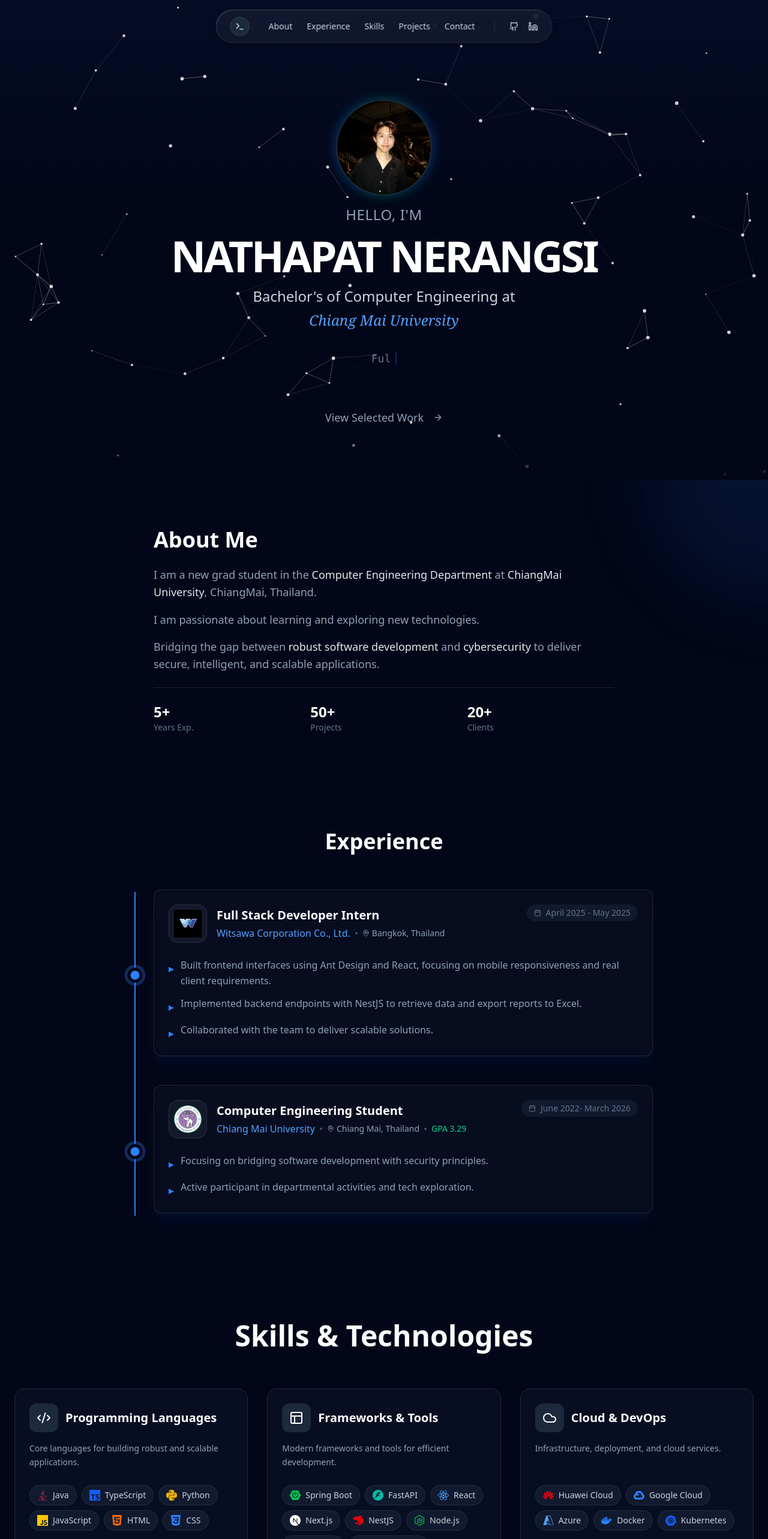
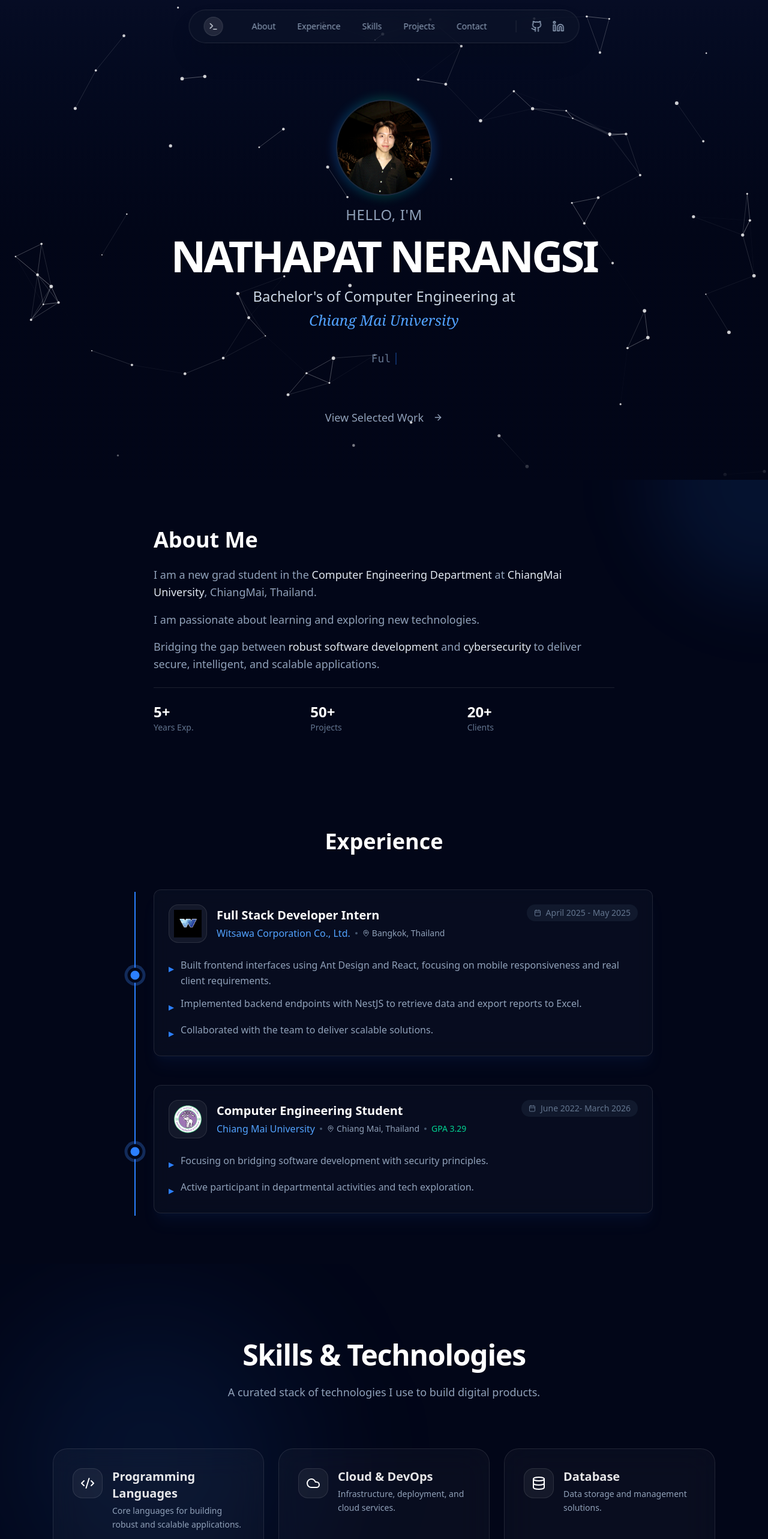
Before and after one commit to nathapatt/nathapat, a React (Vite) app: page / in a window 1280 px wide. Shown: the top 2566 px of the page at 60% size. Built offline with nearby package versions, Linux system fonts and the light colour scheme.

Commit message:
refactor: Simplify Navbar styling and navigation links, and reduce listed skills in Skills component.

```diff
--- a/src/components/Navbar.tsx
+++ b/src/components/Navbar.tsx
@@ -1,101 +1,61 @@
-
 import { Github, Linkedin, Terminal } from "lucide-react"
 
 export function Navbar() {
     return (
         <nav className="fixed top-4 left-1/2 -translate-x-1/2 z-50">
-            <div className="relative rounded-full overflow-hidden transition-all duration-400 group max-w-2xl w-[90vw] md:w-auto"
-                style={{
-                    boxShadow: '0 6px 6px rgba(0, 0, 0, 0.2), 0 0 20px rgba(0, 0, 0, 0.1)',
-                }}>
-
-                {/* Glass Layers */}
-                <div className="absolute inset-0 z-0 backdrop-blur-[2px]" style={{ filter: 'url(#lg-dist)', isolation: 'isolate' }}></div>
-                <div className="absolute inset-0 z-1 bg-white/5"></div>
-                <div className="absolute inset-0 z-2 rounded-full pointer-events-none"
-                    style={{
-                        boxShadow: 'inset 1px 1px 0 rgba(255, 255, 255, 0.4), inset 0 0 5px rgba(255, 255, 255, 0.2)'
-                    }}>
-                </div>
-
-                {/* Content */}
-                <div className="relative z-10 flex items-center justify-between gap-8 px-6 py-3 bg-slate-900/30 backdrop-blur-xl">
-                    {/* Logo */}
+            <div className="
+                relative rounded-full max-w-2xl w-[90vw] md:w-auto h-14
+                flex items-center justify-between gap-8 px-6 py-3
+                bg-slate-900/50 backdrop-blur-xl border border-white/10
+                shadow-2xl shadow-black/20
+            ">
                 <a href="#" className="flex items-center gap-2 group" onClick={(e) => { e.preventDefault(); window.scrollTo({ top: 0, behavior: 'smooth' }); }}>
-                        <div className="w-8 h-8 rounded-full bg-slate-800 flex items-center justify-center border border-white/10 group-hover:border-blue-500/50 transition-colors">
+                    <div className="w-8 h-8 rounded-full bg-white/10 flex items-center justify-center border border-white/10 group-hover:bg-white/20 transition-colors">
                         <Terminal className="w-4 h-4 text-slate-200 group-hover:text-blue-400 transition-colors" />
                     </div>
                 </a>
 
-                    {/* Desktop Nav */}
-                    <div className="hidden md:flex items-center gap-6">
+                <div className="hidden md:flex items-center gap-1">
+                    {["About", "Experience", "Skills", "Projects", "Contact"].map((item) => (
                         <a
-                            href="#about"
-                            onClick={(e) => { e.preventDefault(); document.querySelector("#about")?.scrollIntoView({ behavior: "smooth" }); }}
-                            className="text-sm font-medium text-slate-300 hover:text-white transition-colors"
+                            key={item}
+                            href={`#${item.toLowerCase()}`}
+                            onClick={(e) => {
+                                e.preventDefault()
+                                document.querySelector(`#${item.toLowerCase()}`)?.scrollIntoView({ behavior: "smooth" })
+                            }}
+                            className="
+                                px-4 py-2 text-sm font-medium text-slate-400
+                                hover:text-white hover:bg-white/5
+                                rounded-full transition-all duration-300
+                            "
                         >
-                            About
+                            {item}
+                        </a>
+                    ))}
+                </div>
+
+                <div className="flex items-center gap-4 pl-6 border-l border-white/10">
+                    <a
+                        href="https://github.com/nathapatt"
+                        target="_blank"
+                        rel="noreferrer"
+                        className="text-slate-400 hover:text-white transition-colors"
+                        aria-label="GitHub"
+                    >
+                        <Github className="w-5 h-5" />
                     </a>
                     <a
-                            href="#experience"
-                            onClick={(e) => { e.preventDefault(); document.querySelector("#experience")?.scrollIntoView({ behavior: "smooth" }); }}
-                            className="text-sm font-medium text-slate-300 hover:text-white transition-colors"
+                        href="https://www.linkedin.com/in/nathapat/"
+                        target="_blank"
+                        rel="noreferrer"
+                        className="text-slate-400 hover:text-white transition-colors"
+                        aria-label="LinkedIn"
                     >
-                            Experience
-                        </a>
-                        <a
-                            href="#skills"
-                            onClick={(e) => { e.preventDefault(); document.querySelector("#skills")?.scrollIntoView({ behavior: "smooth" }); }}
-                            className="text-sm font-medium text-slate-300 hover:text-white transition-colors"
-                        >
-                            Skills
-                        </a>
-                        <a
-                            href="#projects"
-                            onClick={(e) => { e.preventDefault(); document.querySelector("#projects")?.scrollIntoView({ behavior: "smooth" }); }}
-                            className="text-sm font-medium text-slate-300 hover:text-white transition-colors"
-                        >
-                            Projects
-                        </a>
-                        <a
-                            href="#contact"
-                            onClick={(e) => { e.preventDefault(); document.querySelector("#contact")?.scrollIntoView({ behavior: "smooth" }); }}
-                            className="text-sm font-medium text-slate-300 hover:text-white transition-colors"
-                        >
-                            Contact
-                        </a>
-                    </div>
-
-                    {/* Socials (Minimal) */}
-                    <div className="flex items-center gap-4 border-l border-white/10 pl-6">
-                        <a href="https://github.com/nathapatt" target="_blank" rel="noreferrer">
-                            <Github className="w-4 h-4 text-slate-300 hover:text-white transition-colors cursor-pointer" />
-                        </a>
-                        <a href="https://www.linkedin.com/in/nathapat/" target="_blank" rel="noreferrer">
-                            <Linkedin className="w-4 h-4 text-slate-300 hover:text-white transition-colors cursor-pointer" />
+                        <Linkedin className="w-5 h-5" />
                     </a>
                 </div>
             </div>
-            </div>
-
-            {/* SVG Filter Definition */}
-            <svg style={{ display: 'none' }}>
-                <filter id="lg-dist" x="-20%" y="-20%" width="140%" height="140%">
-                    <feTurbulence type="fractalNoise" baseFrequency="0.008 0.008" numOctaves="2" seed="92" result="noise" />
-                    <feGaussianBlur in="noise" stdDeviation="2.5" result="blurred" />
-
-                    {/* Chromatic Aberration: Displace channels separately with spread of 2 around 64 */}
-                    <feDisplacementMap in="SourceGraphic" in2="blurred" scale="62" xChannelSelector="R" yChannelSelector="G" result="DISP_R" />
-                    <feDisplacementMap in="SourceGraphic" in2="blurred" scale="64" xChannelSelector="B" yChannelSelector="R" result="DISP_G" />
-                    <feDisplacementMap in="SourceGraphic" in2="blurred" scale="66" xChannelSelector="G" yChannelSelector="B" result="DISP_B" />
-
-                    <feMerge>
-                        <feMergeNode in="DISP_R" />
-                        <feMergeNode in="DISP_G" />
-                        <feMergeNode in="DISP_B" />
-                    </feMerge>
-                </filter>
-            </svg>
         </nav>
     )
 }
--- a/src/components/Skills.tsx
+++ b/src/components/Skills.tsx
@@ -44,73 +44,79 @@ import { VscAzure } from "react-icons/vsc"
 const skillCategories = [
     {
         title: "Programming Languages",
-        icon: <Code2 className="w-6 h-6 text-white" />,
+        icon: <Code2 className="w-6 h-6" />,
         description: "Core languages for building robust and scalable applications.",
+        span: "md:col-span-2",
         skills: [
-            { name: "Java", icon: <FaJava className="text-red-500" /> },
-            { name: "TypeScript", icon: <SiTypescript className="text-blue-600" /> },
-            { name: "Python", icon: <SiPython className="text-yellow-500" /> },
-            { name: "JavaScript", icon: <SiJavascript className="text-yellow-400" /> },
-            { name: "HTML", icon: <SiHtml5 className="text-orange-500" /> },
-            { name: "CSS", icon: <SiCss3 className="text-blue-500" /> }
+            { name: "Java", icon: <FaJava className="text-white/80" /> },
+            { name: "TypeScript", icon: <SiTypescript className="text-white/80" /> },
+            { name: "Python", icon: <SiPython className="text-white/80" /> },
+            { name: "JavaScript", icon: <SiJavascript className="text-white/80" /> },
+            { name: "HTML", icon: <SiHtml5 className="text-white/80" /> },
+            { name: "CSS", icon: <SiCss3 className="text-white/80" /> }
+        ]
+    },
+    {
+        title: "Cloud & DevOps",
+        icon: <Cloud className="w-6 h-6" />,
+        description: "Infrastructure, deployment, and cloud services.",
+        span: "md:col-span-1",
+        skills: [
+            { name: "Huawei Cloud", icon: <SiHuawei className="text-white/80" /> },
+            { name: "Google Cloud", icon: <SiGooglecloud className="text-white/80" /> },
+            { name: "Azure", icon: <VscAzure className="text-white/80" /> },
+            { name: "Docker", icon: <SiDocker className="text-white/80" /> },
+            { name: "Kubernetes", icon: <SiKubernetes className="text-white/80" /> }
+        ]
+    },
+    {
+        title: "Database",
+        icon: <Database className="w-6 h-6" />,
+        description: "Data storage and management solutions.",
+        span: "md:col-span-1",
+        skills: [
+            { name: "MongoDB", icon: <SiMongodb className="text-white/80" /> },
+            { name: "PostgreSQL", icon: <SiPostgresql className="text-white/80" /> },
+            { name: "Elastic Search", icon: <SiElasticsearch className="text-white/80" /> },
+            { name: "MySQL", icon: <SiMysql className="text-white/80" /> },
+            { name: "Redis", icon: <SiRedis className="text-white/80" /> }
         ]
     },
     {
         title: "Frameworks & Tools",
-        icon: <Layout className="w-6 h-6 text-white" />,
+        icon: <Layout className="w-6 h-6" />,
         description: "Modern frameworks and tools for efficient development.",
+        span: "md:col-span-2",
         skills: [
-            { name: "Spring Boot", icon: <SiSpringboot className="text-green-500" /> },
-            { name: "FastAPI", icon: <SiFastapi className="text-teal-500" /> },
-            { name: "React", icon: <SiReact className="text-blue-400" /> },
-            { name: "Next.js", icon: <SiNextdotjs className="text-white" /> },
-            { name: "NestJS", icon: <SiNestjs className="text-red-600" /> },
-            { name: "Node.js", icon: <SiNodedotjs className="text-green-500" /> },
-            { name: "Express", icon: <SiExpress className="text-gray-400" /> },
-            { name: "Tailwind CSS", icon: <SiTailwindcss className="text-cyan-400" /> },
-            { name: "Ant Design", icon: <SiAntdesign className="text-blue-500" /> },
-            { name: "Shadcn UI", icon: <SiShadcnui className="text-white" /> }
-        ]
-    },
-    {
-        title: "Cloud & DevOps",
-        icon: <Cloud className="w-6 h-6 text-white" />,
-        description: "Infrastructure, deployment, and cloud services.",
-        skills: [
-            { name: "Huawei Cloud", icon: <SiHuawei className="text-red-600" /> },
-            { name: "Google Cloud", icon: <SiGooglecloud className="text-blue-500" /> },
-            { name: "Azure", icon: <VscAzure className="text-blue-400" /> },
-            { name: "Docker", icon: <SiDocker className="text-blue-500" /> },
-            { name: "Kubernetes", icon: <SiKubernetes className="text-blue-600" /> }
-        ]
-    },
-    {
-        title: "Database",
-        icon: <Database className="w-6 h-6 text-white" />,
-        description: "Data storage and management solutions.",
-        skills: [
-            { name: "MongoDB", icon: <SiMongodb className="text-green-500" /> },
-            { name: "PostgreSQL", icon: <SiPostgresql className="text-blue-300" /> },
-            { name: "Elastic Search", icon: <SiElasticsearch className="text-yellow-400" /> },
-            { name: "MySQL", icon: <SiMysql className="text-blue-400" /> },
-            { name: "Redis", icon: <SiRedis className="text-red-500" /> }
+            { name: "Spring Boot", icon: <SiSpringboot className="text-white/80" /> },
+            { name: "FastAPI", icon: <SiFastapi className="text-white/80" /> },
+            { name: "React", icon: <SiReact className="text-white/80" /> },
+            { name: "Next.js", icon: <SiNextdotjs className="text-white/80" /> },
+            { name: "NestJS", icon: <SiNestjs className="text-white/80" /> },
+            { name: "Node.js", icon: <SiNodedotjs className="text-white/80" /> },
+            { name: "Express", icon: <SiExpress className="text-white/80" /> },
+            { name: "Tailwind CSS", icon: <SiTailwindcss className="text-white/80" /> },
+            { name: "Ant Design", icon: <SiAntdesign className="text-white/80" /> },
+            { name: "Shadcn UI", icon: <SiShadcnui className="text-white/80" /> }
         ]
     },
     {
         title: "Cybersecurity & Networking",
-        icon: <ShieldCheck className="w-6 h-6 text-white" />,
+        icon: <ShieldCheck className="w-6 h-6" />,
         description: "Ensuring security and network integrity.",
+        span: "md:col-span-2",
         skills: [
-            { name: "Penetration Testing", icon: <Lock className="text-red-400" /> },
-            { name: "Risk Assessments", icon: <FileText className="text-yellow-400" /> },
-            { name: "Digital Forensics", icon: <Search className="text-blue-400" /> },
-            { name: "Network Configuration", icon: <Network className="text-green-400" /> }
+            { name: "Penetration Testing", icon: <Lock className="text-white/80" /> },
+            { name: "Risk Assessments", icon: <FileText className="text-white/80" /> },
+            { name: "Digital Forensics", icon: <Search className="text-white/80" /> },
+            { name: "Network Configuration", icon: <Network className="text-white/80" /> }
         ]
     },
     {
         title: "Languages",
-        icon: <Globe className="w-6 h-6 text-white" />,
+        icon: <Globe className="w-6 h-6" />,
         description: "Communication and spoken languages.",
+        span: "md:col-span-1",
         skills: [
             { name: "Thai", icon: <span className="font-bold text-xs">TH</span> },
             { name: "English", icon: <span className="font-bold text-xs">EN</span> }
@@ -120,45 +126,74 @@ const skillCategories = [
 
 export function Skills() {
     return (
-        <section id="skills" className="py-24 bg-slate-950 relative overflow-hidden">
-            <div className="container px-4 md:px-6 relative z-10 mx-auto">
-                <div className="text-center mb-16">
-                    <h2 className="text-3xl md:text-5xl font-bold text-white mb-6 font-display">
+        <section id="skills" className="py-32 bg-slate-950 relative overflow-hidden">
+            {/* Background Gradients - Subtle Apple-like glows */}
+            <div className="absolute top-20 left-0 w-[500px] h-[500px] bg-blue-500/10 rounded-full blur-[120px] pointer-events-none" />
+            <div className="absolute bottom-0 right-0 w-[500px] h-[500px] bg-purple-500/10 rounded-full blur-[120px] pointer-events-none" />
+
+            <div className="container px-4 md:px-6 relative z-10 mx-auto max-w-6xl">
+                <div className="text-center mb-20">
+                    <h2 className="text-4xl md:text-5xl font-bold text-white mb-6 font-display tracking-tight">
                         Skills & Technologies
                     </h2>
+                    <p className="text-slate-400 max-w-2xl mx-auto text-lg font-light">
+                        A curated stack of technologies I use to build digital products.
+                    </p>
                 </div>
 
-                <div className="grid gap-8 md:grid-cols-2 lg:grid-cols-3">
+                <div className="grid grid-cols-1 md:grid-cols-3 gap-6">
                     {skillCategories.map((category, index) => (
                         <div
                             key={index}
-                            className="bg-slate-900/50 backdrop-blur-sm border border-slate-800 rounded-2xl p-6 hover:border-blue-500/30 transition-all duration-300 hover:shadow-lg hover:shadow-blue-500/10 group"
+                            className={`
+                                group relative overflow-hidden
+                                bg-white/[0.03] backdrop-blur-xl border border-white/10
+                                rounded-3xl p-8
+                                hover:bg-white/[0.05] transition-all duration-500 ease-out
+                                hover:scale-[1.01] hover:shadow-2xl hover:shadow-blue-500/10
+                                \${category.span}
+                            `}
                         >
-                            <div className="flex items-center gap-3 mb-4">
-                                <div className="p-3 bg-slate-800 rounded-xl group-hover:bg-blue-500/10 transition-colors">
+                            {/* Inner Glow Effect */}
+                            <div className="absolute inset-0 bg-gradient-to-br from-white/5 to-transparent opacity-0 group-hover:opacity-100 transition-opacity duration-500" />
+
+                            <div className="relative z-10 h-full flex flex-col">
+                                <div className="flex items-start gap-4 mb-6">
+                                    <div className="p-3 bg-white/5 rounded-2xl border border-white/10 group-hover:scale-110 transition-transform duration-500">
+                                        {/* Clone element to force text-white if needed, though usually className cascade works */}
+                                        <div className="text-white">
                                             {category.icon}
                                         </div>
-                                <h3 className="text-xl font-bold text-white group-hover:text-blue-400 transition-colors">
+                                    </div>
+                                    <div>
+                                        <h3 className="text-xl font-semibold text-white/90 mb-1 group-hover:text-white transition-colors">
                                             {category.title}
                                         </h3>
+                                        <p className="text-slate-400 text-sm font-light leading-relaxed">
+                                            {category.description}
+                                        </p>
+                                    </div>
                                 </div>
 
-                            <p className="text-slate-400 mb-6 h-12 text-sm leading-relaxed">
-                                {category.description}
-                            </p>
-
-                            <div className="flex flex-wrap gap-2">
+                                <div className="flex flex-wrap gap-2 mt-auto">
                                     {category.skills.map((skill, skillIndex) => (
                                         <div
                                             key={skillIndex}
-                                        className="flex items-center gap-2 px-3 py-1.5 bg-slate-800/50 border border-slate-700/50 rounded-full text-slate-300 text-sm hover:bg-slate-700/50 hover:text-white hover:border-blue-500/30 transition-all cursor-default"
+                                            className="
+                                                flex items-center gap-2 px-3 py-2
+                                                bg-white/5 border border-white/5 rounded-xl
+                                                text-slate-300 text-sm font-medium
+                                                hover:bg-white/10 hover:text-white hover:border-white/20
+                                                transition-all duration-300 cursor-default
+                                            "
                                         >
-                                        <span className="text-lg">
+                                            <span className="text-lg opacity-80 group-hover/skill:opacity-100">
                                                 {skill.icon}
                                             </span>
                                             <span>{skill.name}</span>
                                         </div>
                                     ))}
+                                </div>
                             </div>
                         </div>
                     ))}
```
Lines whose indentation alone changed are shown as unchanged.
